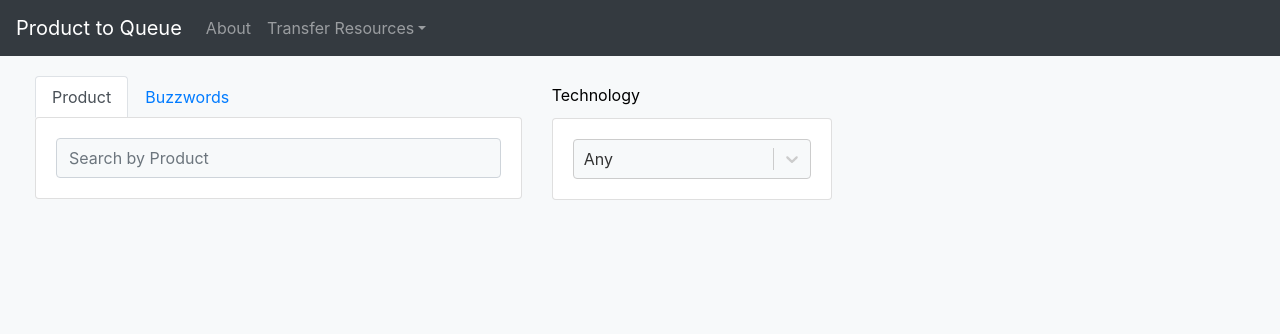
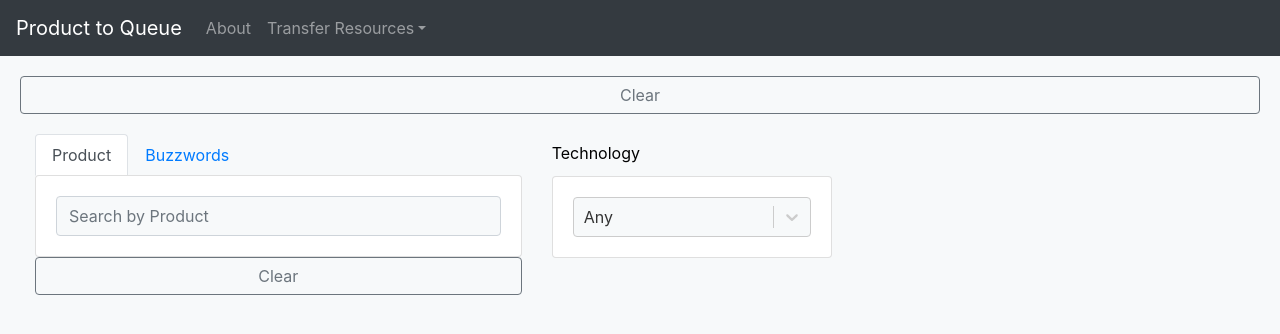
Before and after one commit to benelan/product2queue, a React (Create React App) app: page / in a window 1280 px wide. Shown: the top 334 px of the page. Built offline with nearby package versions, Linux system fonts and the light colour scheme.

Commit message:
temporary test
use ref to clear the Product input

```diff
--- a/src/components/Search.js
+++ b/src/components/Search.js
@@ -1,5 +1,5 @@
 import React from "react";
-import { Row, Col } from "reactstrap";
+import { Row, Col, Button } from "reactstrap";
 import Product from "./ui/Product";
 import Technology from "./ui/Technology";
 import Result from "./ui/Result";
@@ -10,6 +10,8 @@ class Search extends React.Component {
     this.handleProductChange = this.handleProductChange.bind(this);
     this.handleBuzzwordsChange = this.handleBuzzwordsChange.bind(this);
     this.handleTechnologyChange = this.handleTechnologyChange.bind(this);
+    this.clearInput1 = this.clearInput1.bind(this);
+
     this.state = {
       filtered: [],
       query: {
@@ -46,6 +48,7 @@ class Search extends React.Component {
     this.setState({ query: q });
     this.startSearch();
   }
+
 
   handleBuzzwordsChange(e) {
     // clear the dropdown and results
@@ -249,6 +252,19 @@ class Search extends React.Component {
     this.setState({ results: [qs] });
   };
 
+  clearInput1() {
+    this.setState({
+      filtered: [],
+      query: {
+        product: "",
+        technology: "Any",
+        buzzwords: "",
+      },
+      results: []
+    });
+    this.inputProd.clear();
+  }
+
   render() {
     const mBot = {
       marginBottom: "10px",
@@ -262,7 +278,20 @@ class Search extends React.Component {
       marginBottom: "10px",
       marginTop: "6.5px",
     };
+
     return (
+      <div>
+        {/* {this.state.query.product || this.state.query.buzzwords || this.state.query.technology !== "Any" ? ( */}
+        <Row className="justify-content-md-center" style={appStyle}>
+          <Button outline color="secondary" size="md" block
+            // onClick={() => this.clearSearch()}
+            onClick={this.clearInput1.bind(this)}
+          >Clear</Button>
+        </Row>
+        {/* ) : ( */}
+        {/* "" */}
+        {/* )} */}
+
         <Row className="justify-content-md-center" style={appStyle}>
           {this.state.mobile ? ( // if the devie is mobile use tabs to divide the map/list
             <React.Fragment>
@@ -279,6 +308,8 @@ class Search extends React.Component {
 
               <Col style={mBot} md={{ size: 5, offset: 0 }}>
                 <Product
+                  // ref={inputProd => this.inputProd = inputProd}
+
                   filtered={this.state.filtered}
                   onProductChange={this.handleProductChange}
                   onBuzzwordsChange={this.handleBuzzwordsChange}
@@ -288,8 +319,10 @@ class Search extends React.Component {
             </React.Fragment>
           ) : (
               <React.Fragment>
+
                 <Col style={mBot} md={{ size: 5, offset: 0 }}>
                   <Product
+                    // ref={inputProd => this.inputProd = inputProd}
                     filtered={this.state.filtered}
                     onProductChange={this.handleProductChange}
                     onBuzzwordsChange={this.handleBuzzwordsChange}
@@ -310,6 +343,7 @@ class Search extends React.Component {
               </React.Fragment>
             )}
         </Row>
+      </div>
     );
   }
 }
--- a/src/components/ui/Product.js
+++ b/src/components/ui/Product.js
@@ -8,12 +8,20 @@ import {
   Nav,
   NavItem,
   NavLink,
-  Card
+  Card,
+  Button
 } from "reactstrap";
 import classnames from "classnames";
 import VirtualScroll from "./VirtualScroll";
 
 class Product extends React.Component {
+  constructor(props) {
+    super(props);
+    // create a ref to store the textInput DOM element
+    this.inputProd = React.createRef();
+
+  }
+
   state = {
     activeTab: "1", // the active tab for mobile phones
   };
@@ -21,6 +29,17 @@ class Product extends React.Component {
   toggle = (tab) => {
     if (this.state.activeTab !== tab) this.setState({ activeTab: tab });
   };
+
+  clear = () => {
+    console.log("calling the clear() function...");
+    this.inputProd.value = "";
+    setTimeout(() => {
+      console.log(this.inputProd);
+      console.log(this.inputProd.value);
+    }, 2000);
+
+  }
+
 
   render() {
     const lgi = {
@@ -99,8 +118,9 @@ class Product extends React.Component {
         </Nav>
         <TabContent activeTab={this.state.activeTab}>
           <TabPane tabId="1">
-            <Card style={{height: "82px"}} body>
+            <Card style={{ height: "82px" }} body>
               <Input
+                ref={this.inputProd}
                 type="search"
                 name="searchProduct"
                 className="input"
@@ -112,7 +132,7 @@ class Product extends React.Component {
             </Card>
           </TabPane>
           <TabPane tabId="2">
-            <Card style={{height: "82px"}} body>
+            <Card style={{ height: "82px" }} body>
               <Input
                 type="search"
                 name="searchBuzzwords"
@@ -125,6 +145,10 @@ class Product extends React.Component {
             </Card>
           </TabPane>
         </TabContent>
+        <Button outline color="secondary" size="md" block
+          // onClick={() => this.clearSearch()}
+          onClick={this.clear}
+        >Clear</Button>
 
         <ListGroup>
           <VirtualScroll
--- a/src/components/ui/Technology.js
+++ b/src/components/ui/Technology.js
@@ -55,6 +55,7 @@ class Technology extends React.Component {
         </Label>
         <Card style={{ height: "82px" }} body>
           <Select
+            // id="technologySelect"
             defaultValue={items[0]}
             label="Select Technology"
             options={items}
```
Lines whose indentation alone changed are shown as unchanged.
